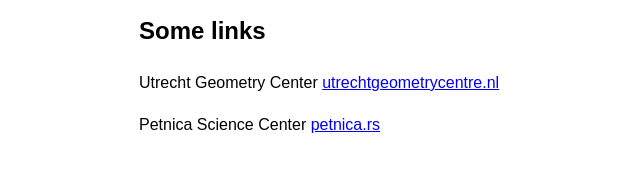
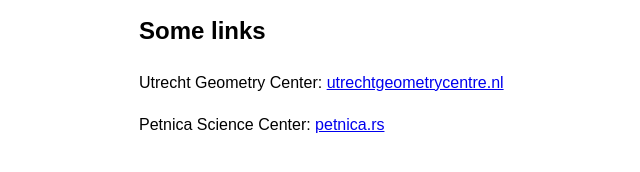
Before and after one commit to DusanDragutinovic/DusanDragutinovic.github.io, a plain HTML site: page other.html in a window 1280 px wide. Shown: the part 128-300 px from the top of the page, 101-741 px from the left. Drawn offline with Linux system fonts and the light colour scheme.

Commit message:
Update other.html

```diff
--- a/other.html
+++ b/other.html
@@ -19,8 +19,8 @@
     </nav>
     <h1>Other</h1>
     <h2>Some links</h2>
-    <p> Utrecht Geometry Center <a href = "https://utrechtgeometrycentre.nl/">utrechtgeometrycentre.nl</a> </p>
-    <p> Petnica Science Center <a href = "https://petnica.rs/">petnica.rs</a> </p>
+    <p> Utrecht Geometry Center: <a href = "https://utrechtgeometrycentre.nl/">utrechtgeometrycentre.nl</a> </p>
+    <p> Petnica Science Center: <a href = "https://petnica.rs/">petnica.rs</a> </p>
 
 </body>
 </html>
```
